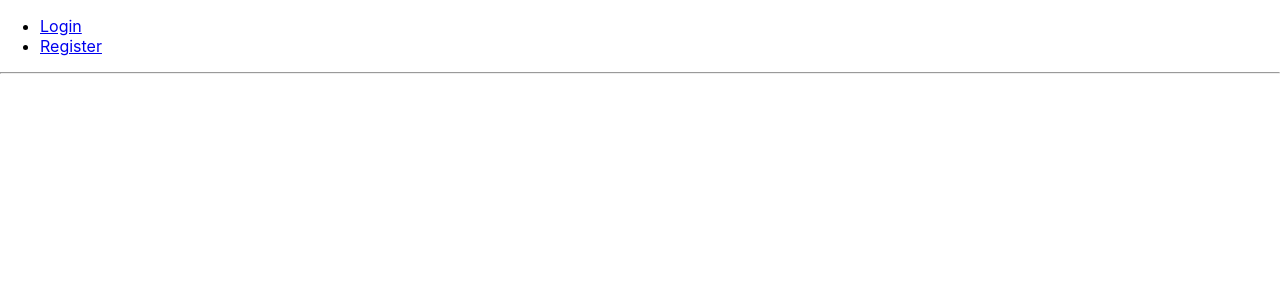
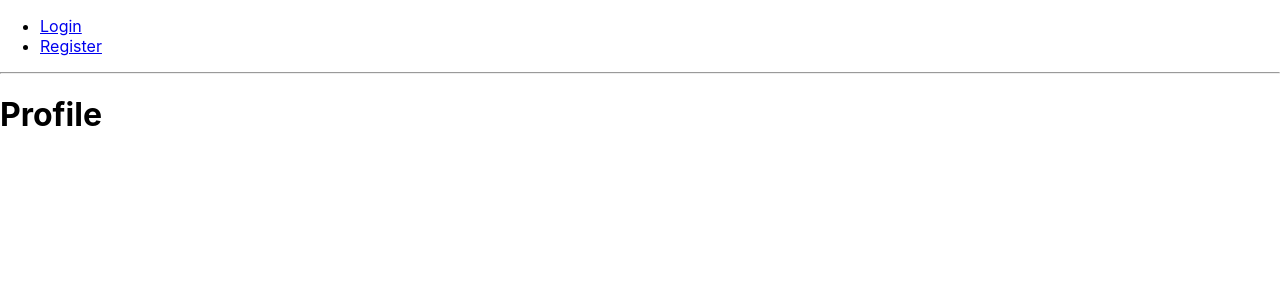
Before and after one commit to crisroddev/graphql-ninja, a React (Create React App) app in the folder app/: page /profile in a window 1280 px wide. Shown: the top 300 px of the page. Built offline with nearby package versions, Linux system fonts and the light colour scheme.

Commit message:
Profile basic page

```diff
--- a/app/src/App.js
+++ b/app/src/App.js
@@ -5,6 +5,7 @@
 // Components Impors
 import LoginPage from './components/Login';
 import RegisterPage from './components/Register';
+import Profile from './components/Profile';
 
 export default class App extends Component {
   render() {
@@ -16,6 +17,7 @@
             <hr/>
             <Route path="/login" component={LoginPage}/>
             <Route path="/register" component={RegisterPage}/>
+            <Route path="/profile" component={Profile}/>
           </Fragment>
         </Router>
       </div>
--- a/app/src/components/Profile.js
+++ b/app/src/components/Profile.js
@@ -0,0 +1,11 @@
+import React, { Component } from 'react'
+
+export default class Profile extends Component {
+    render() {
+        return (
+            <div>
+                <h1>Profile</h1>
+            </div>
+        )
+    }
+}
```
